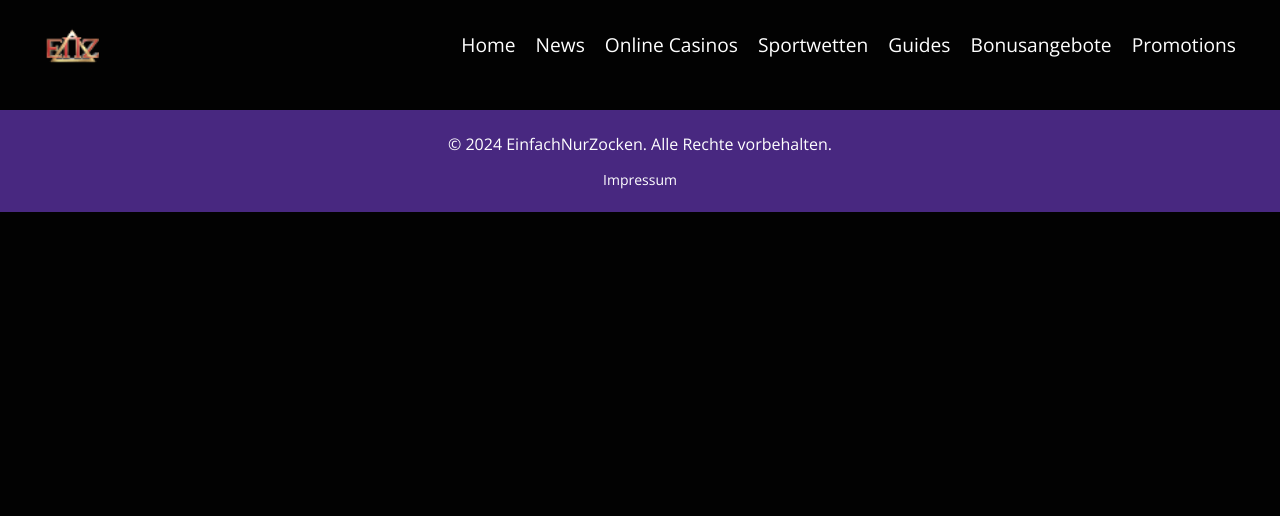
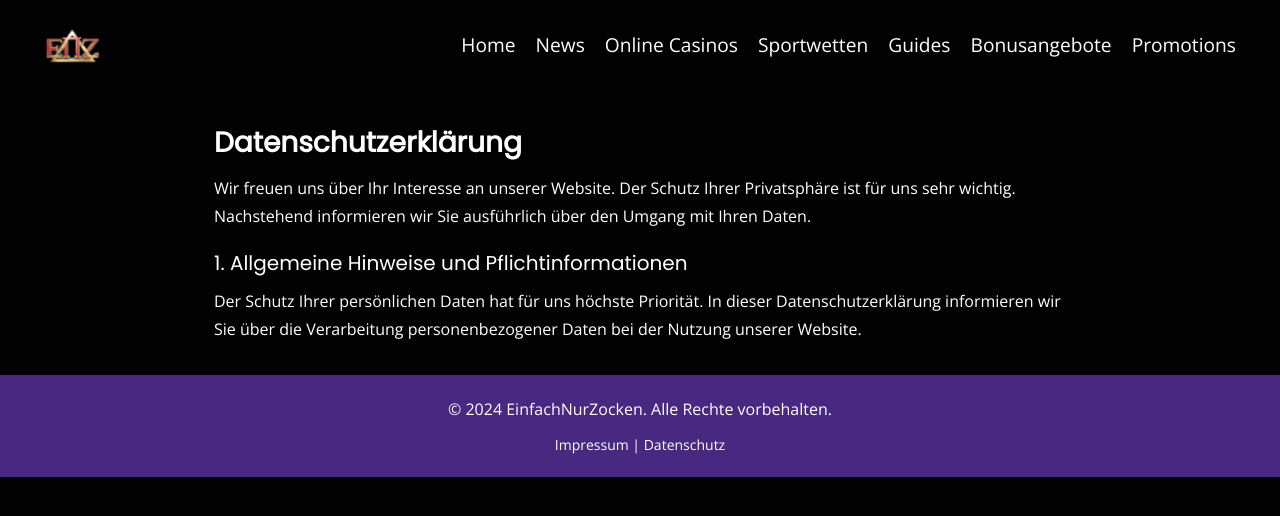
Before and after one commit to NicoLoyLife/einfachnurzocken, a React (Create React App) app: page /datenschutz in a window 1280 px wide. Shown: the top 516 px of the page. Built offline with nearby package versions, Linux system fonts and the light colour scheme.

Commit message:
Datenschutz

```diff
--- a/src/App.js
+++ b/src/App.js
@@ -11,6 +11,7 @@ import Navbar from './components/common/Navbar';
 import Footer from './components/common/Footer';
 import Wrapper from './components/common/Wrapper';
 import Impressum from './pages/Impressum';
+import PrivacyPolicy from './pages/PrivacyPolicy';
 
 function App() {
   return (
@@ -27,6 +28,7 @@ function App() {
             <Route path="/bonusangebote" element={<Bonusangebote />} />
             <Route path="/promotions" element={<Promotions />} />
             <Route path="/impressum" element={<Impressum />} />
+            <Route path="/datenschutz" element={<PrivacyPolicy />} />
           </Routes>
         </Wrapper>
         <Footer />
--- a/src/components/common/Footer.js
+++ b/src/components/common/Footer.js
@@ -20,6 +20,10 @@ function Footer() {
         <MuiLink component={Link} to="/impressum" color="inherit" underline='hover'>
           Impressum
         </MuiLink>
+        {' | '}
+        <MuiLink component={Link} to="/datenschutz" color="inherit" underline='hover'>
+          Datenschutz
+        </MuiLink>
       </Typography>
     </Box>
   );
--- /dev/null
+++ b/src/pages/PrivacyPolicy.js
@@ -0,0 +1,34 @@
+import React from 'react';
+import { Container, Typography, Box } from '@mui/material';
+
+const PrivacyPolicy = () => {
+  return (
+    <Container maxWidth="md">
+      <Box sx={{ my: 4 }}>
+        <Typography variant="h4" gutterBottom>
+          Datenschutzerklärung
+        </Typography>
+
+        <Typography variant="body1" paragraph>
+          Wir freuen uns über Ihr Interesse an unserer Website. Der Schutz Ihrer
+          Privatsphäre ist für uns sehr wichtig. Nachstehend informieren wir Sie ausführlich
+          über den Umgang mit Ihren Daten.
+        </Typography>
+
+        <Typography variant="h6" gutterBottom>
+          1. Allgemeine Hinweise und Pflichtinformationen
+        </Typography>
+
+        <Typography variant="body1" paragraph>
+          Der Schutz Ihrer persönlichen Daten hat für uns höchste Priorität. In dieser Datenschutzerklärung
+          informieren wir Sie über die Verarbeitung personenbezogener Daten bei der Nutzung unserer
+          Website.
+        </Typography>
+
+        {/* Füge hier weitere Abschnitte hinzu, z.B. zu Cookies, Tracking, etc. */}
+      </Box>
+    </Container>
+  );
+};
+
+export default PrivacyPolicy;
```
Also changed, not shown: src/pages/Guides.js (+20 -0 lines), src/pages/News.js (+20 -0 lines), src/pages/OnlineCasinos.js (+24 -0 lines), src/pages/Sportwetten.js (+11 -0 lines), src/pages/AGB.js (added), src/pages/About.js (added), src/pages/Spielerschutz.js (added).
